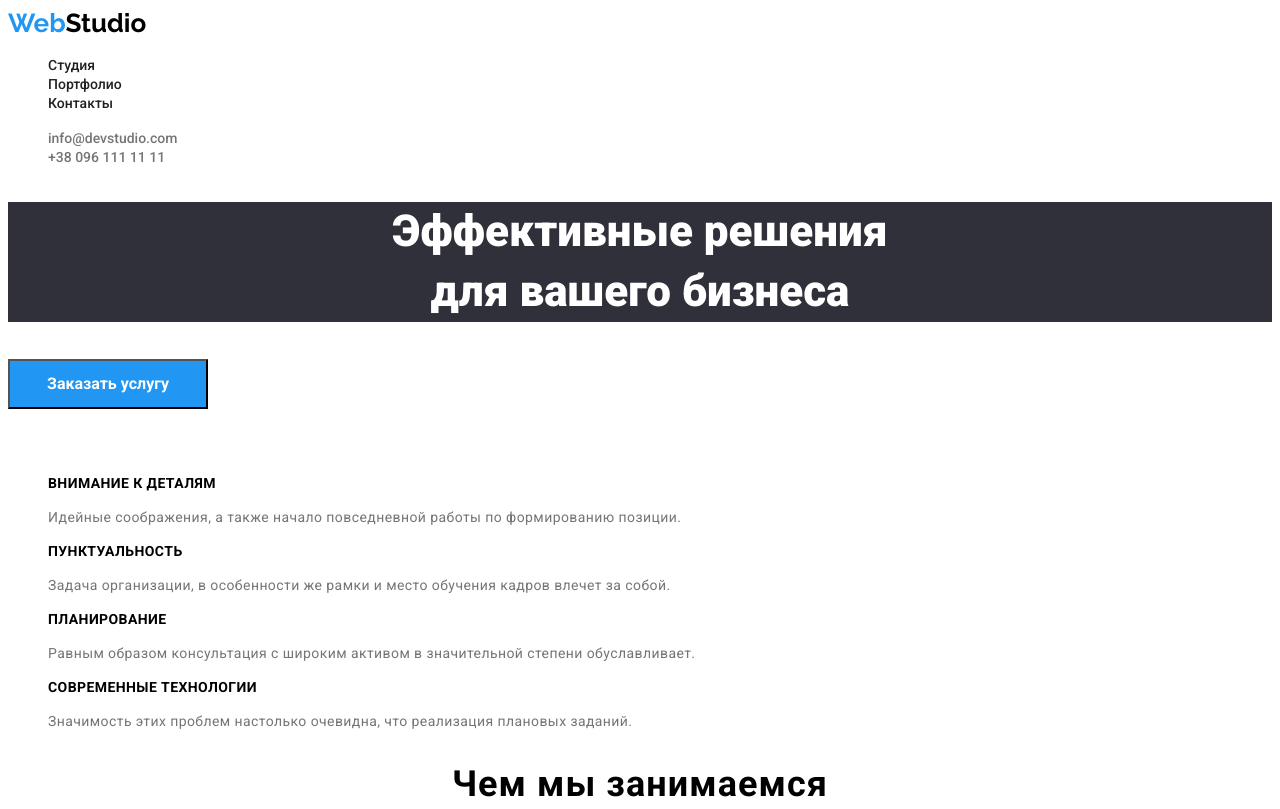
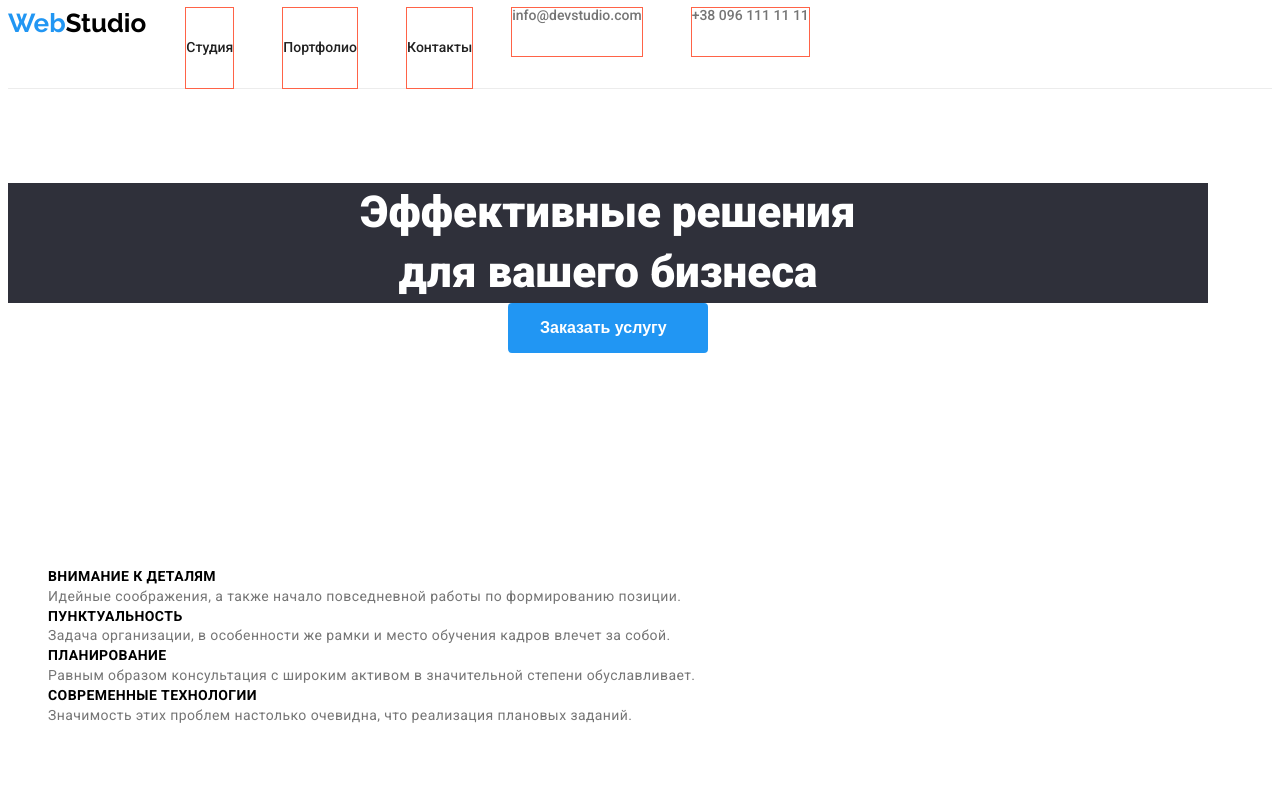
Before and after one commit to TaniaYef/goit-markup-hw-02, a plain HTML site: page index.html in a window 1280 px wide. Shown: the top 809 px of the page. Drawn offline with Linux system fonts and the light colour scheme.

Commit message:
only header

```diff
--- a/css/styles.css
+++ b/css/styles.css
@@ -6,8 +6,58 @@ body {
   font-family: "Roboto", sans-serif;
   font-style: normal;
 }
+h1,
+h2,
+h3,
+h4,
+h5,
+h6,
+p,
+ul {
+  margin: 0;
+}
 .header {
   background-color: #ffffff;
+  border-bottom: 1px solid #ececec;
+}
+.main-nav {
+  display: flex;
+}
+.site-nav {
+  display: flex;
+}
+.site-nav .link {
+  display: block;
+  padding-top: 32px;
+  padding-bottom: 32px;
+  outline: 1px solid tomato;
+
+  text-decoration: none;
+  font-style: normal;
+  font-weight: 500;
+  font-size: 14px;
+  line-height: 1.14;
+  color: var(--title-text-color);
+}
+.site-nav .item:not(:last-child) {
+  margin-right: 50px;
+}
+/* display: flex;
+  flex-wrap: wrap; */
+.auth-nav {
+  display: flex;
+}
+.auth-nav .mail-tel {
+  display: block;
+  padding-top: 32;
+  padding-bottom: 32px;
+  outline: 1px solid tomato;
+}
+.auth-nav > .item + .item {
+  margin-left: 50px;
+}
+.container {
+  width: 1200px;
 }
 .list {
   list-style: none;
@@ -28,14 +78,14 @@ body {
   font-family: "Raleway", sans-serif;
   color: black;
 }
-.link {
+/* .link {
   text-decoration: none;
   font-style: normal;
   font-weight: 500;
   font-size: 14px;
   line-height: 1.14;
   color: var(--title-text-color);
-}
+} */
 .link:hover,
 .link:focus {
   color: #2196f3;
@@ -52,6 +102,10 @@ body {
 .mail-tel:focus {
   color: #2196f3;
 }
+.section {
+  padding-top: 94px;
+  padding-bottom: 94px;
+}
 .hero {
   font-size: 44px;
   line-height: 1.36;
@@ -63,13 +117,26 @@ body {
   color: #ffffff;
 }
 .button {
+  display: flex;
+  width: 200px;
+  height: 50px;
+  border: 0;
+  border-radius: 4px;
+  margin-right: auto;
+  margin-left: auto;
+  padding: 10px 32px;
+  background-color: #2196f3;
+  cursor: pointer;
+}
+.btn-text {
+  display: flex;
   font-weight: 700;
   font-family: inherit;
   font-size: 16px;
-  background-color: #2196f3;
-  width: 200px;
-  height: 50px;
-  cursor: pointer;
+  padding: 0;
+  align-self: center;
+  text-align: center;
+  margin: 0px;
 }
 
 /* Benefits */
--- a/index.html
+++ b/index.html
@@ -13,35 +13,42 @@
 </head>
 <body>
     <header class="header">
+        <div class="main-nav container">
         <a href="/" class="link-logo"><span class="logo">Web</span><span class="logo-b">Studio</span></a>
         <nav>
-            <ul class="list">
-                <li><a href="#" class="link">Студия</a></li>
-                <li><a href="./portfolio.html" class="link">Портфолио</a></li>
-                <li><a href="#" class="link">Контакты</a></li>
+            <ul class="site-nav list">
+                <li class="item">
+                    <a href="#" class="link">Студия</a></li>
+                <li class="item">
+                    <a href="./portfolio.html" class="link">Портфолио</a></li>
+                <li class="item">
+                    <a href="#" class="link">Контакты</a></li>
             </ul>
         </nav>
-            <ul class="list">
-                <li>
+            <ul class="auth-nav list">
+                <li class="item">
                     <a href="mailto:info@devstudio.com" class="mail-tel">info@devstudio.com</a>
                 </li>
-                <li>
+                <li class="item">
                     <a href="tel:+380961111111" class="mail-tel">+38 096 111 11 11</a>
                 </li>
             </ul>
-
+        </div>
     </header>
     <main>
 
         <!-- Hero -->
-        <section>
+        <section class="section">
+            <div class="container">
             <h1 class="hero"><span class="hero-text">Эффективные решения</span><br /><span class="hero-text">для вашего бизнеса</span></h1>
-            <button type="button" class="button"><span class="hero-text">Заказать услугу</span></button>
+            <button type="button" class="button"><span class="hero-text btn-text">Заказать услугу</span></button>
+            </div>
         </section>
 
         <!-- Benefits -->
 
-        <section>
+        <section class="section">
+            <div class="container">
             <h2 class="benefits">Преимущества</h2>
             <ul class="list">
                 <li>
@@ -61,11 +68,13 @@
                     <p class="benefits-item">Значимость этих проблем настолько очевидна, что реализация плановых заданий.</p>
                 </li>
             </ul>
+            </div>
         </section>
 
         <!-- Services -->
 
-        <section>
+        <section class="section">
+            <div class="container">
             <h2 class="services">Чем мы занимаемся</h2>
             <ul class="list">
                 <li>
@@ -78,11 +87,13 @@
                     <a href="#"><img src="./images/img3.jpg" alt="Разработчик подбирает цвет" width="370"></a>
                 </li>
             </ul>
+            </div>
         </section>
 
             <!-- Command -->
 
-        <section class="command">
+        <section class="command section">
+            <div class="container">
             <h2 class="command-name">Наша команда</h2>
             <ul class="list">
                 <li >
@@ -106,6 +117,7 @@
                     <p lang="en" class="crewman-specification">UI Designer</p>
                 </li>
             </ul>
+            </div>
         </section>
 
     </main>
@@ -113,6 +125,7 @@
 <!-- Footer -->
 
     <footer class="footer">
+        <div class="container">
         <a href="/" class="link-logo"><span class="logo">Web</span><span class="logo-b-footer">Studio</span></a>
         <address>
             <ul class="list">
@@ -127,6 +140,7 @@
                 </li>
             </ul>
          </address>
+        </div>
     </footer>
 </body>
 </html>
```
